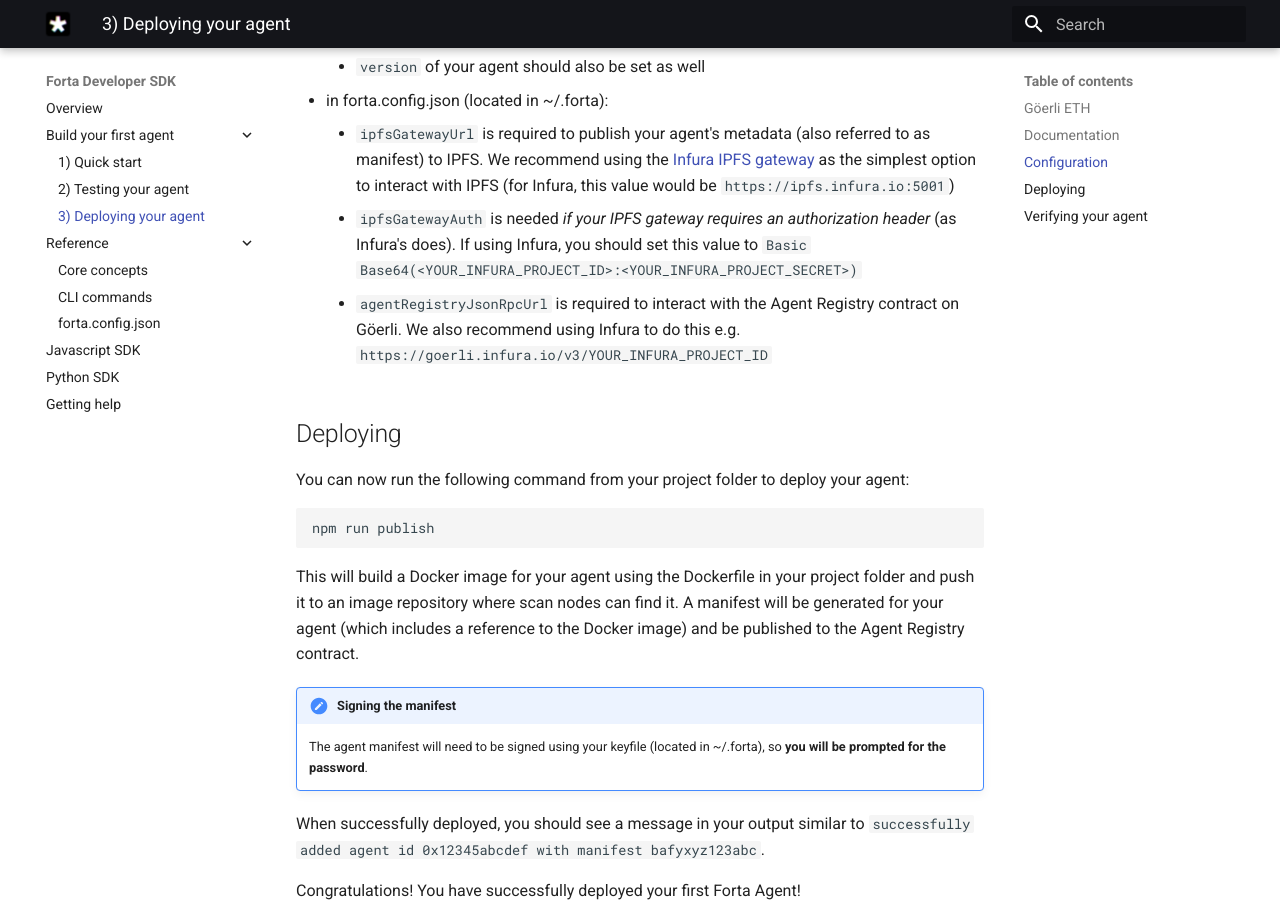
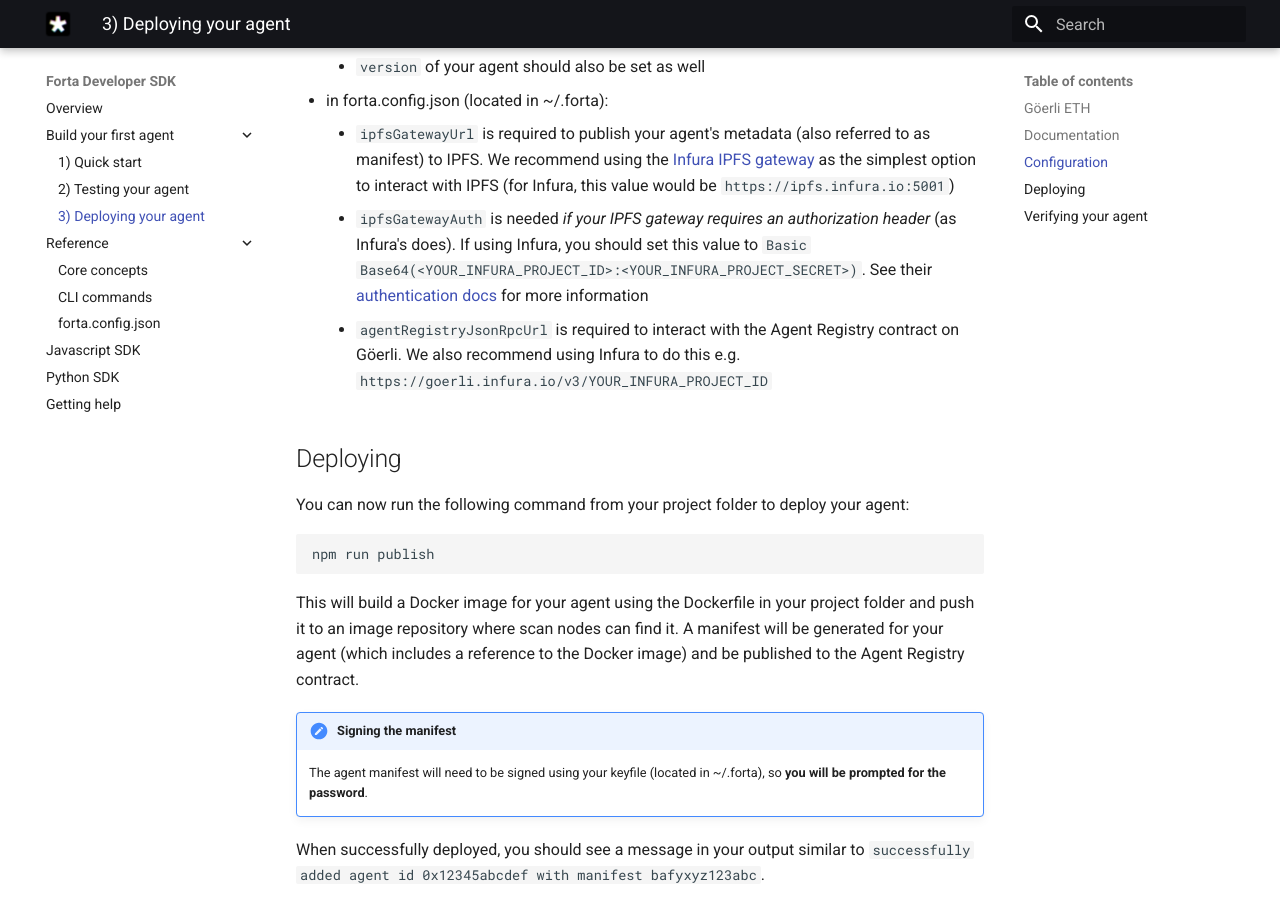
Before and after one commit to forta-network/docs, an MkDocs documentation site: the page built from docs/deploying.md, in a window 1280 px wide and 900 px high, scrolled down 964 px. Built offline with MkDocs 1.6.1 and Material for MkDocs 9.7.7, drawn with Linux system fonts in a browser that asks for light colours.

Commit message:
add ipfs auth documentation link

```diff
--- a/docs/deploying.md
+++ b/docs/deploying.md
@@ -21,7 +21,7 @@ A few configuration values must be set in your package.json and forta.config.jso
     - `version` of your agent should also be set as well
 - in forta.config.json (located in ~/.forta):
     - `ipfsGatewayUrl` is required to publish your agent's metadata (also referred to as manifest) to IPFS. We recommend using the [Infura IPFS gateway](https://infura.io/docs/ipfs) as the simplest option to interact with IPFS (for Infura, this value would be `https://ipfs.infura.io:5001`)
-    - `ipfsGatewayAuth` is needed *if your IPFS gateway requires an authorization header* (as Infura's does). If using Infura, you should set this value to `Basic Base64(<YOUR_INFURA_PROJECT_ID>:<YOUR_INFURA_PROJECT_SECRET>)`
+    - `ipfsGatewayAuth` is needed *if your IPFS gateway requires an authorization header* (as Infura's does). If using Infura, you should set this value to `Basic Base64(<YOUR_INFURA_PROJECT_ID>:<YOUR_INFURA_PROJECT_SECRET>)`. See their [authentication docs](https://infura.io/docs/ipfs#section/Authentication) for more information
     - `agentRegistryJsonRpcUrl` is required to interact with the Agent Registry contract on Göerli. We also recommend using Infura to do this e.g. `https://goerli.infura.io/v3/YOUR_INFURA_PROJECT_ID`
 
 ## Deploying
```
